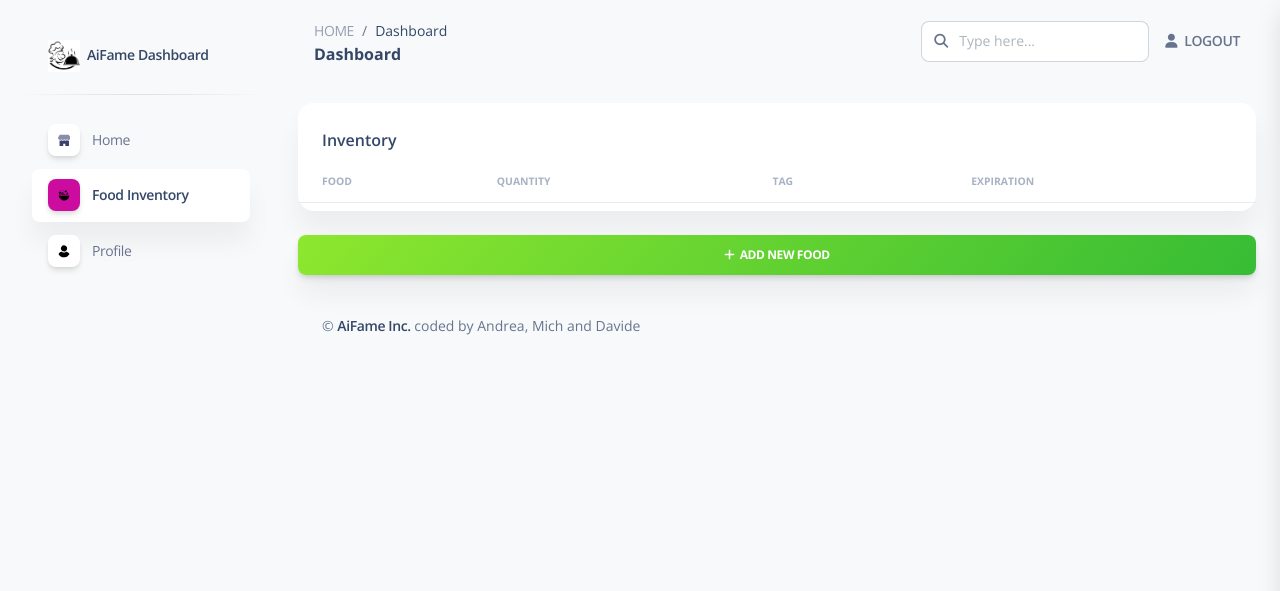
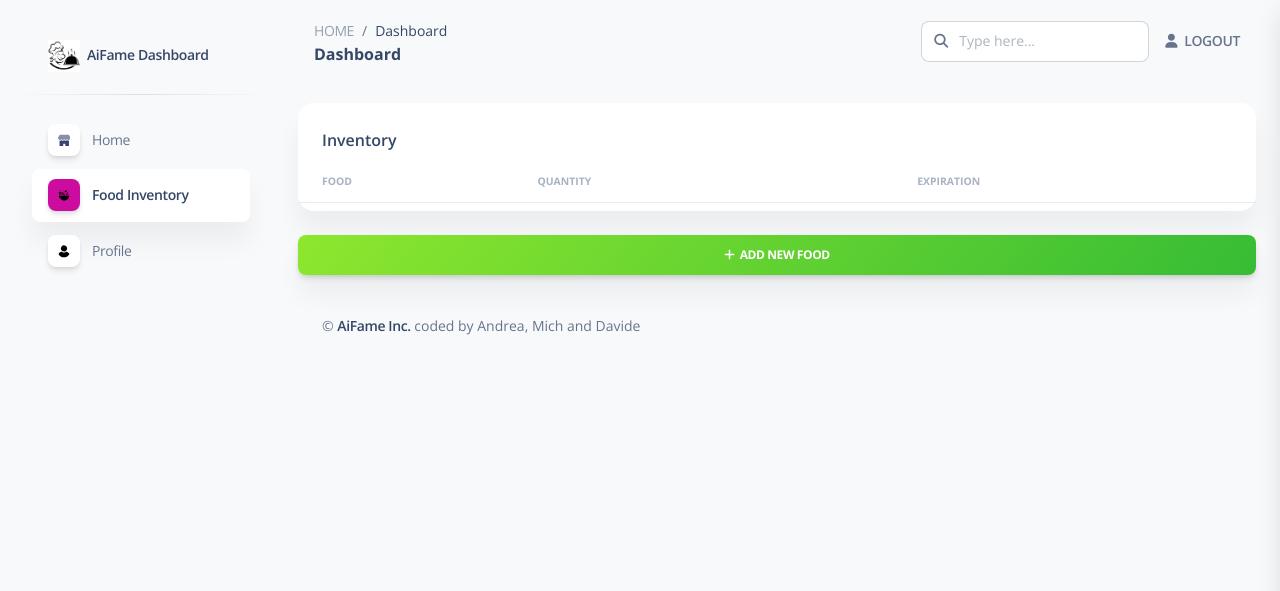
Before and after one commit to andregri/AiFame, a Flask app: page /tables.html in a window 1280 px wide. Shown: the top 591 px of the page. Run offline with Flask 2, Linux system fonts and the light colour scheme; the visitor is signed in with stand-in values (Sample User, id 1); data that the repository does not hold is empty; parts of the project's set-up code (start-up, migrations or seed data) failed here and were passed over; some libraries are stand-ins or nearby versions.

Commit message:
Remove tag from table

```diff
--- a/apps/templates/home/tables.html
+++ b/apps/templates/home/tables.html
@@ -31,7 +31,6 @@
                 <tr>
                   <th class="text-uppercase text-secondary text-xxs font-weight-bolder opacity-7">Food</th>
                   <th class="text-uppercase text-secondary text-xxs font-weight-bolder opacity-7 ps-2">Quantity</th>
-                  <th class="text-center text-uppercase text-secondary text-xxs font-weight-bolder opacity-7">Tag</th>
                   <th class="text-center text-uppercase text-secondary text-xxs font-weight-bolder opacity-7">Expiration</th>
                   <th class="text-secondary opacity-7"></th>
                 </tr>
@@ -53,9 +52,6 @@
                   <td>
                     <p class="text-xs font-weight-bold mb-0">{{ food.quantity }}</p>
                     <!-- <p class="text-xs text-secondary mb-0">Organization</p> -->
-                  </td>
-                  <td class="align-middle text-center text-sm">
-                    <span class="badge badge-sm bg-gradient-dark">Vegetables</span>
                   </td>
                   <td class="align-middle text-center">
                     <span class="text-secondary text-xs font-weight-bold">{{ food.expiration_date }}</span>
```
